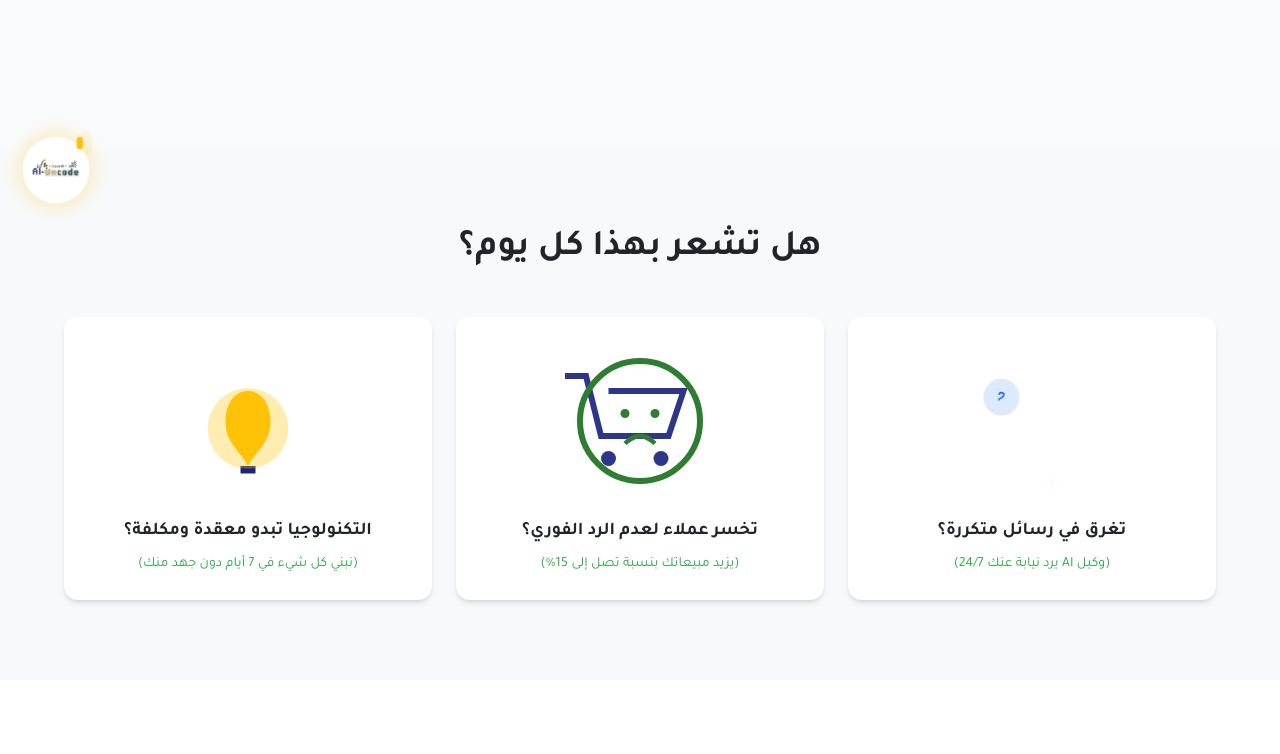
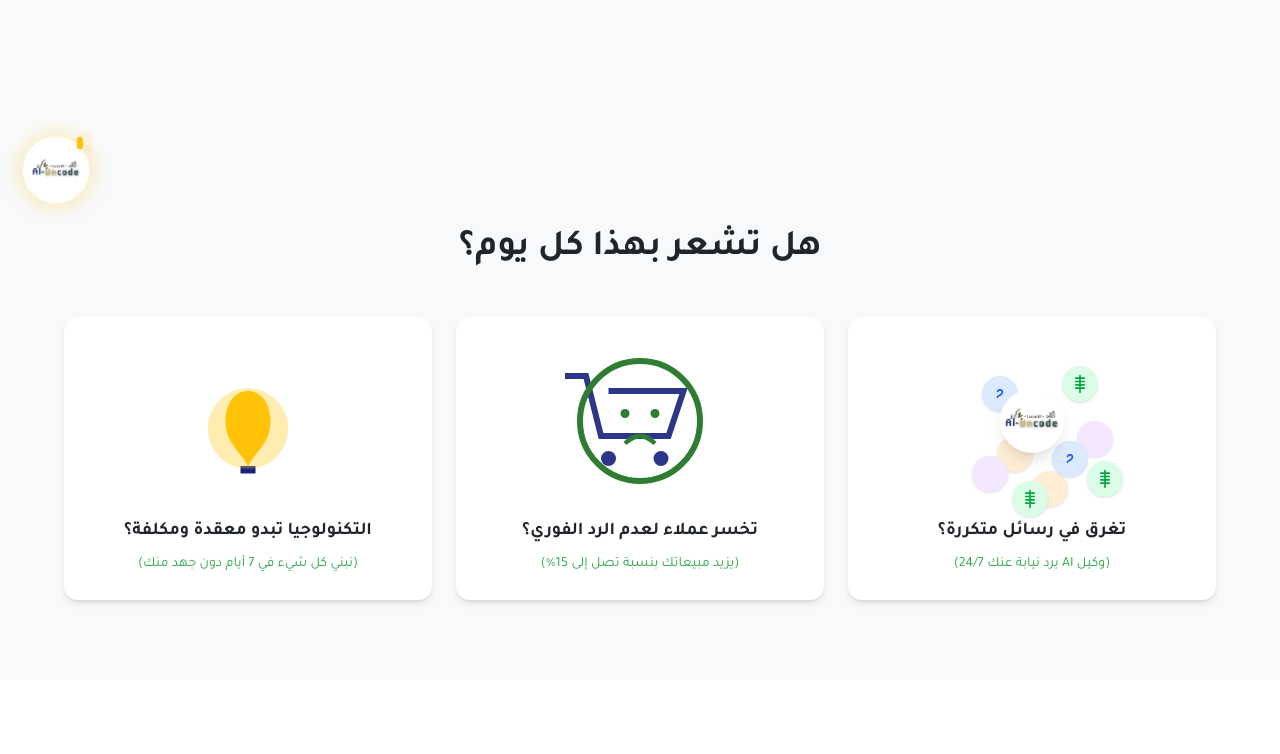
Before and after one commit to twfeeqg-thub/saa-s-lan-p-aiuncode-v8, a Next.js app: page / in a window 1280 px wide. Shown: the part 574-1328 px from the top of the page. Built offline with nearby package versions, Linux system fonts and the light colour scheme.

Commit message:
Update TimeLossAnimation.tsx

```diff
--- a/components/TimeLossAnimation.tsx
+++ b/components/TimeLossAnimation.tsx
@@ -1,98 +1,135 @@
 "use client"
 
-import { motion, AnimatePresence } from "framer-motion"
-import { useEffect, useState } from "react"
+import { motion, AnimatePresence, useAnimationControls } from "framer-motion"
+import { useEffect } from "react"
 import Image from "next/image"
 
-// --- أيقونات SVG مُعاد كتابتها بشكل صحيح ---
-const QuestionMark = () => <path d="M9.09 9a3 3 0 0 1 5.83 1c0 1-1.5 2.5-3 3.5-1.5 1-3 .5-3 2.5" stroke="currentColor" strokeWidth="2" strokeLinecap="round" strokeLinejoin="round" />;
-const DollarSign = () => <path d="M12 2v20m5-17H7m10 4H7m10 4H7m10 4H7" stroke="currentColor" strokeWidth="2" strokeLinecap="round" />;
-const CheckMark = () => <path d="M20 6 9 17l-5-5" stroke="currentColor" strokeWidth="2.5" strokeLinecap="round" strokeLinejoin="round" />;
+// --- 1. أيقونات متنوعة ---
+const ICONS = {
+  question: () => <path d="M9.09 9a3 3 0 0 1 5.83 1c0 1-1.5 2.5-3 3.5-1.5 1-3 .5-3 2.5" stroke="currentColor" strokeWidth="2" strokeLinecap="round" />,
+  dollar: () => <path d="M12 2v20m5-17H7m10 4H7m10 4H7m10 4H7" stroke="currentColor" strokeWidth="2" strokeLinecap="round" />,
+  truck: () => <><path d="M10 17h4V5H2v12h2" /><path d="M22 17h-4.32a2.28 2.28 0 0 0-2.17 1.35c-.38.7-.08 1.65.7 2.15s1.8.2 2.4-.5c.6-.7.3-1.8-.4-2.4" /><circle cx="7" cy="17" r="2" /><circle cx="17" cy="17" r="2" /></>,
+  calendar: () => <><rect x="3" y="4" width="18" height="18" rx="2" ry="2" /><line x1="16" y1="2" x2="16" y2="6" /><line x1="8" y1="2" x2="8" y2="6" /><line x1="3" y1="10" x2="21" y2="10" /></>,
+  check: () => <path d="M20 6 9 17l-5-5" stroke="currentColor" strokeWidth="3" strokeLinecap="round" strokeLinejoin="round" />,
+};
 
-// --- 1. زيادة عدد الرسائل إلى 8 ---
-const chaoticMessages = [
-  { id: 1, icon: <QuestionMark />, x: -50, y: -45, delay: 0.2 },
-  { id: 2, icon: <DollarSign />,   x: 30,  y: -55, delay: 0.4 },
-  { id: 3, icon: <QuestionMark />, x: 45,  y: 0,   delay: 0.6 },
-  { id: 4, icon: <DollarSign />,   x: -35, y: 15,  delay: 0.8 },
-  { id: 5, icon: <QuestionMark />, x: -10, y: -20, delay: 1.0 },
-  { id: 6, icon: <DollarSign />,   x: 55,  y: 40,  delay: 1.2 },
-  { id: 7, icon: <QuestionMark />, x: -60, y: 35,  delay: 1.4 },
-  { id: 8, icon: <DollarSign />,   x: 0,   y: 50,  delay: 1.6 },
-];
+// --- 1. تعريف أنواع الرسائل بألوانها ---
+const MESSAGE_TYPES = {
+  question: { icon: ICONS.question(), color: "blue" },
+  dollar: { icon: ICONS.dollar(), color: "green" },
+  truck: { icon: ICONS.truck(), color: "purple" },
+  calendar: { icon: ICONS.calendar(), color: "orange" },
+};
 
-const orderedReplies = [
-  { id: 1, icon: <QuestionMark />, x: -55, y: -30, delay: 0.4 },
-  { id: 2, icon: <DollarSign />,   x: -55, y: 30,  delay: 0.6 },
-  { id: 3, icon: <CheckMark />,    x: 55,  y: -30, delay: 0.8, isReply: true },
-  { id: 4, icon: <CheckMark />,    x: 55,  y: 30,  delay: 1.0, isReply: true },
+// --- 2. زيادة عدد الرسائل إلى 10 ---
+const messagesConfig = [
+  { type: "question", chaos: { x: -50, y: -45 }, ordered: { y: -65, x: -30 } },
+  { type: "dollar",   chaos: { x: 30,  y: -55 }, ordered: { y: -65, x: 30 } },
+  { type: "truck",    chaos: { x: 45,  y: 0 },   ordered: { y: -35, x: -30 } },
+  { type: "calendar", chaos: { x: -35, y: 15 },  ordered: { y: -35, x: 30 } },
+  { type: "question", chaos: { x: -10, y: -20 }, ordered: { y: -5, x: -30 } },
+  { type: "dollar",   chaos: { x: 55,  y: 40 },  ordered: { y: -5, x: 30 } },
+  { type: "truck",    chaos: { x: -60, y: 35 },  ordered: { y: 25, x: -30 } },
+  { type: "calendar", chaos: { x: 0,   y: 50 },  ordered: { y: 25, x: 30 } },
+  { type: "question", chaos: { x: 20, y: 20 }, ordered: { y: 55, x: -30 } },
+  { type: "dollar", chaos: { x: -20, y: 60 }, ordered: { y: 55, x: 30 } },
 ];
 
 export default function TimeLossAnimation() {
-  const [stage, setStage] = useState<"chaos" | "solution">("chaos");
+  const controls = useAnimationControls();
 
   useEffect(() => {
     const sequence = async () => {
-      setStage("chaos");
-      // --- 5. تمديد مدة العرض ---
-      await new Promise(resolve => setTimeout(resolve, 3000)); // مدة الفوضى
-      setStage("solution");
-      await new Promise(resolve => setTimeout(resolve, 3000)); // مدة الحل
+      // المرحلة 1: إعادة كل شيء إلى حالة الفوضى الأولية
+      await controls.start("chaos");
+      // المرحلة 2: إظهار الشعار في المنتصف
+      await controls.start("showLogo");
+      // المرحلة 3: تحريك كل فقاعة إلى مكانها المنظم
+      await controls.start("order");
     };
 
     sequence();
-    const interval = setInterval(sequence, 6000); // تكرار كل 6 ثوانٍ
+    const interval = setInterval(sequence, 8000); // تكرار كل 8 ثوانٍ
     return () => clearInterval(interval);
-  }, []);
+  }, [controls]);
+
+  const getColorClasses = (color: string, type: "bg" | "text") => {
+    const colorMap = {
+      blue: { bg: "bg-blue-100", text: "text-blue-600" },
+      green: { bg: "bg-green-100", text: "text-green-600" },
+      purple: { bg: "bg-purple-100", text: "text-purple-600" },
+      orange: { bg: "bg-orange-100", text: "text-orange-600" },
+    };
+    return colorMap[color][type];
+  };
 
   return (
     <div style={{ width: '150px', height: '150px', position: 'relative' }}>
-      <AnimatePresence>
-        {stage === "chaos" && (
-          <motion.div key="chaos" exit={{ opacity: 0, scale: 0.8 }} transition={{ duration: 0.5 }} className="w-full h-full">
-            {chaoticMessages.map(msg => (
+      {/* شعار المنصة */}
       <motion.div
-                key={msg.id}
-                initial={{ opacity: 0, y: 50, scale: 0.5 }}
-                animate={{ opacity: 1, y: msg.y, x: msg.x, scale: 1, transition: { delay: msg.delay, type: "spring", stiffness: 100, damping: 10 } }}
-                // --- 2. تحسين ألوان الفوضى ---
-                className="absolute top-1/2 left-1/2 w-9 h-9 bg-blue-100 rounded-full flex items-center justify-center shadow-sm"
-              >
-                <svg viewBox="0 0 24 24" fill="none" className="w-5 h-5 text-blue-600">
-                  {msg.icon}
-                </svg>
-              </motion.div>
-            ))}
-          </motion.div>
-        )}
-
-        {stage === "solution" && (
-          <motion.div key="solution" initial={{ opacity: 0, scale: 0.8 }} animate={{ opacity: 1, scale: 1, transition: { duration: 0.5, delay: 0.3 } }} className="w-full h-full">
-
-            {/* --- 4. تكبير وإبراز وكيل AI --- */}
-            <motion.div
-              initial={{ scale: 0 }}
-              animate={{ scale: 1, transition: { delay: 0.1, type: "spring", stiffness: 150, damping: 15 } }}
-              className="absolute top-1/2 left-1/2 -translate-x-1/2 -translate-y-1/2 w-16 h-16 bg-white rounded-full shadow-lg flex items-center justify-center p-1"
+        className="absolute top-1/2 left-1/2 w-16 h-16 bg-white rounded-full shadow-lg flex items-center justify-center p-1 z-10"
+        variants={{
+          chaos: { scale: 0, opacity: 0, x: "-50%", y: "-50%" },
+          showLogo: { scale: 1, opacity: 1, x: "-50%", y: "-50%", transition: { delay: 2, type: "spring", stiffness: 150, damping: 15 } },
+        }}
+        animate={controls}
       >
         <Image src="/images/logo.png" alt="AI-Uncode Agent" width={56} height={56} />
       </motion.div>
 
-            {orderedReplies.map(msg => (
+      {/* الفقاعات */}
+      {messagesConfig.map((msg, i) => (
         <motion.div
-                key={msg.id}
-                initial={{ opacity: 0, scale: 0.5 }}
-                animate={{ opacity: 1, y: msg.y, x: msg.x, scale: 1, transition: { delay: msg.delay, type: "spring", stiffness: 150 } }}
-                className={`absolute top-1/2 left-1/2 w-8 h-8 rounded-full flex items-center justify-center shadow-sm ${msg.isReply ? 'bg-green-100' : 'bg-blue-100'}`}
+          key={i}
+          className={`absolute top-1/2 left-1/2 w-9 h-9 rounded-full flex items-center justify-center shadow-sm ${getColorClasses(MESSAGE_TYPES[msg.type].color, "bg")}`}
+          variants={{
+            chaos: {
+              x: msg.chaos.x,
+              y: msg.chaos.y,
+              opacity: 1,
+              scale: 1,
+              transition: { delay: i * 0.1, type: "spring", stiffness: 100, damping: 10 }
+            },
+            order: {
+              x: msg.ordered.x,
+              y: msg.ordered.y,
+              opacity: 0.5, // جعلها باهتة قليلاً في الخلفية
+              scale: 0.8,
+              transition: { delay: 2.5 + i * 0.2, type: "spring", stiffness: 120 }
+            }
+          }}
+          initial={{ opacity: 0, scale: 0, x: 0, y: 50 }}
+          animate={controls}
         >
-                <svg viewBox="0 0 24 24" fill="none" className={`w-5 h-5 ${msg.isReply ? 'text-green-600' : 'text-blue-600'}`}>
-                  {msg.icon}
+          <svg viewBox="0 0 24 24" fill="none" className={`w-5 h-5 ${getColorClasses(MESSAGE_TYPES[msg.type].color, "text")}`}>
+            {MESSAGE_TYPES[msg.type].icon}
           </svg>
         </motion.div>
       ))}
+
+      {/* علامات الصح */}
+      {messagesConfig.map((msg, i) => (
+         <motion.div
+          key={`check-${i}`}
+          className="absolute top-1/2 left-1/2 w-5 h-5 rounded-full flex items-center justify-center bg-green-500"
+          variants={{
+            chaos: { opacity: 0, scale: 0 },
+            order: {
+              x: msg.ordered.x + 15, // بجوار الفقاعة المنظمة
+              y: msg.ordered.y,
+              opacity: 1,
+              scale: 1,
+              transition: { delay: 2.6 + i * 0.2, type: "spring", stiffness: 200 }
+            }
+          }}
+          initial={{ opacity: 0, scale: 0 }}
+          animate={controls}
+        >
+          <svg viewBox="0 0 24 24" fill="none" className="w-3 h-3 text-white">
+            {ICONS.check()}
+          </svg>
         </motion.div>
-        )}
-      </AnimatePresence>
+      ))}
     </div>
   );
 }
```
Lines whose indentation alone changed are shown as unchanged.
